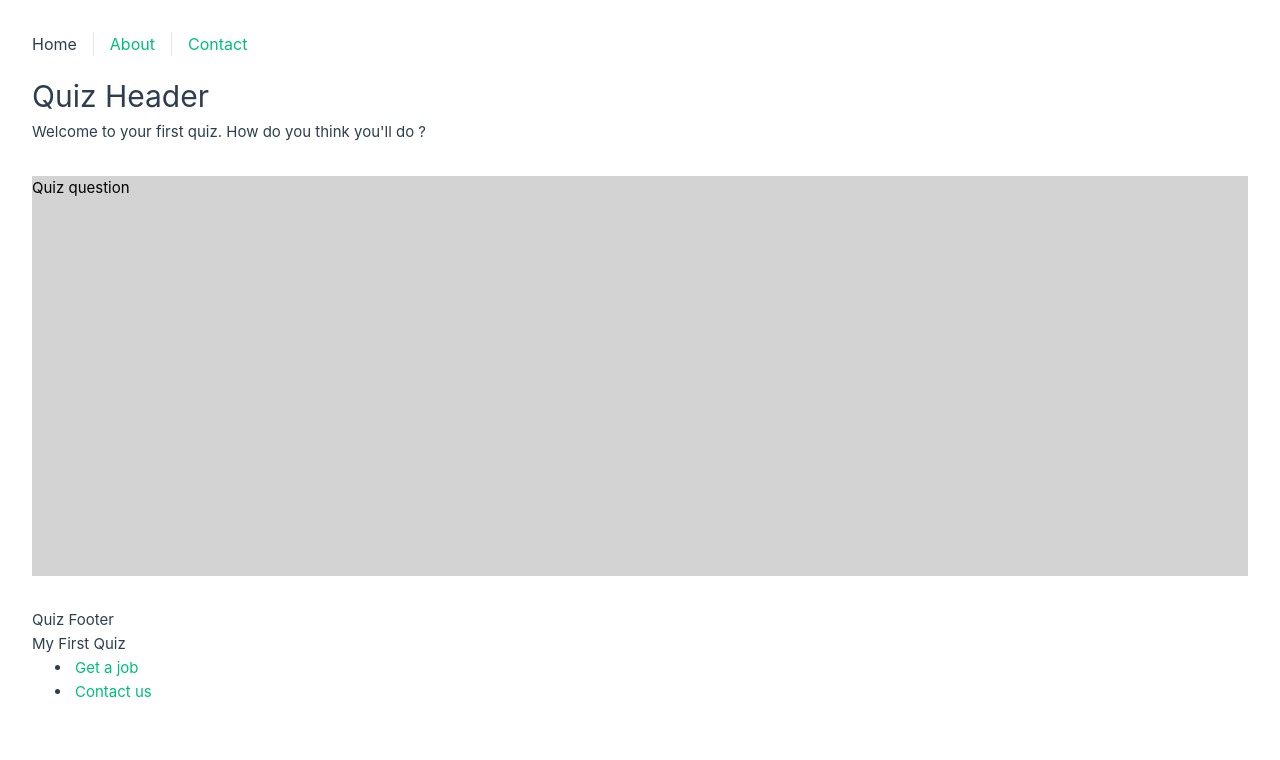
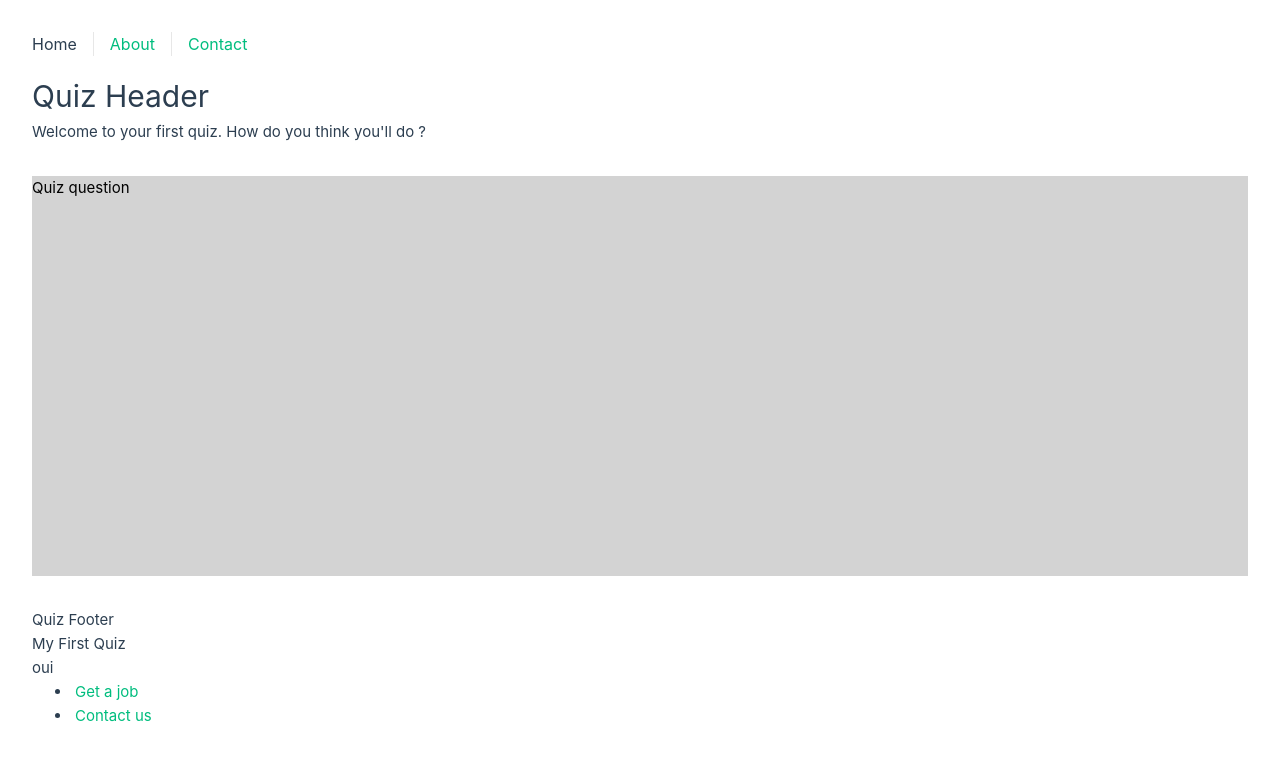
Before and after one commit to 012kirby210/laracast-vuejs-vite, a Vue app: page / in a window 1280 px wide. Shown: the top 760 px of the page. Built offline with nearby package versions, Linux system fonts and the light colour scheme.

Commit message:
Injection globale.

```diff
--- a/src/components/Quiz/QuizFooterLinks.vue
+++ b/src/components/Quiz/QuizFooterLinks.vue
@@ -1,9 +1,16 @@
 <script setup>
+  import {inject} from "vue";
+
+  let key = inject('key');
+
   defineProps({quiz: Object});
+
+
 </script>
 
 <template>
   <div>{{quiz.name}}</div>
+  <div>{{key}}</div>
 
   <ul>
     <li><a href="#">Get a job</a></li>
--- a/src/components/Quiz/QuizLayout.vue
+++ b/src/components/Quiz/QuizLayout.vue
@@ -3,8 +3,12 @@
   import QuizFooter from "@/components/Quiz/QuizFooter.vue";
   import QuizQuestion from "@/components/Quiz/QuizQuestion.vue";
 
+  import {provide} from "vue";
 
   defineProps({quiz: Object});
+
+  provide('key','oui');
+
 </script>
 
 <template>
```
